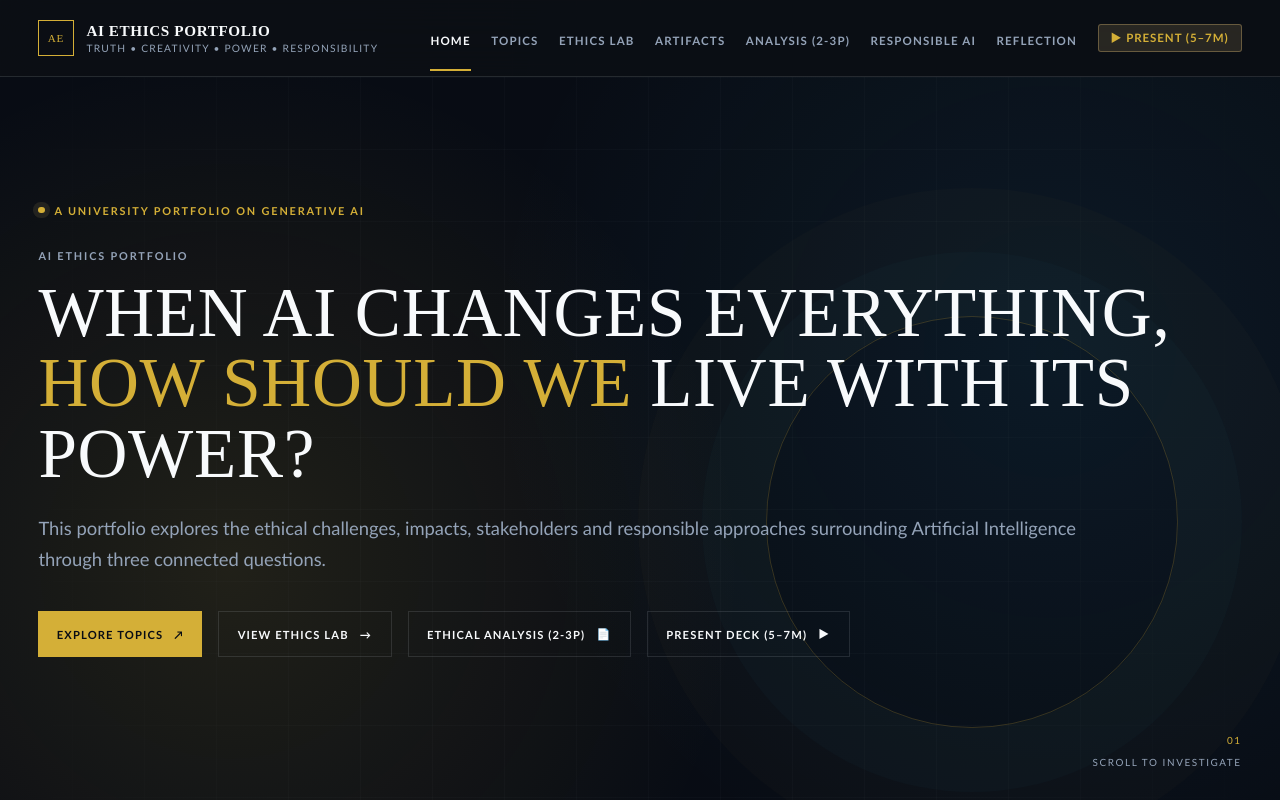
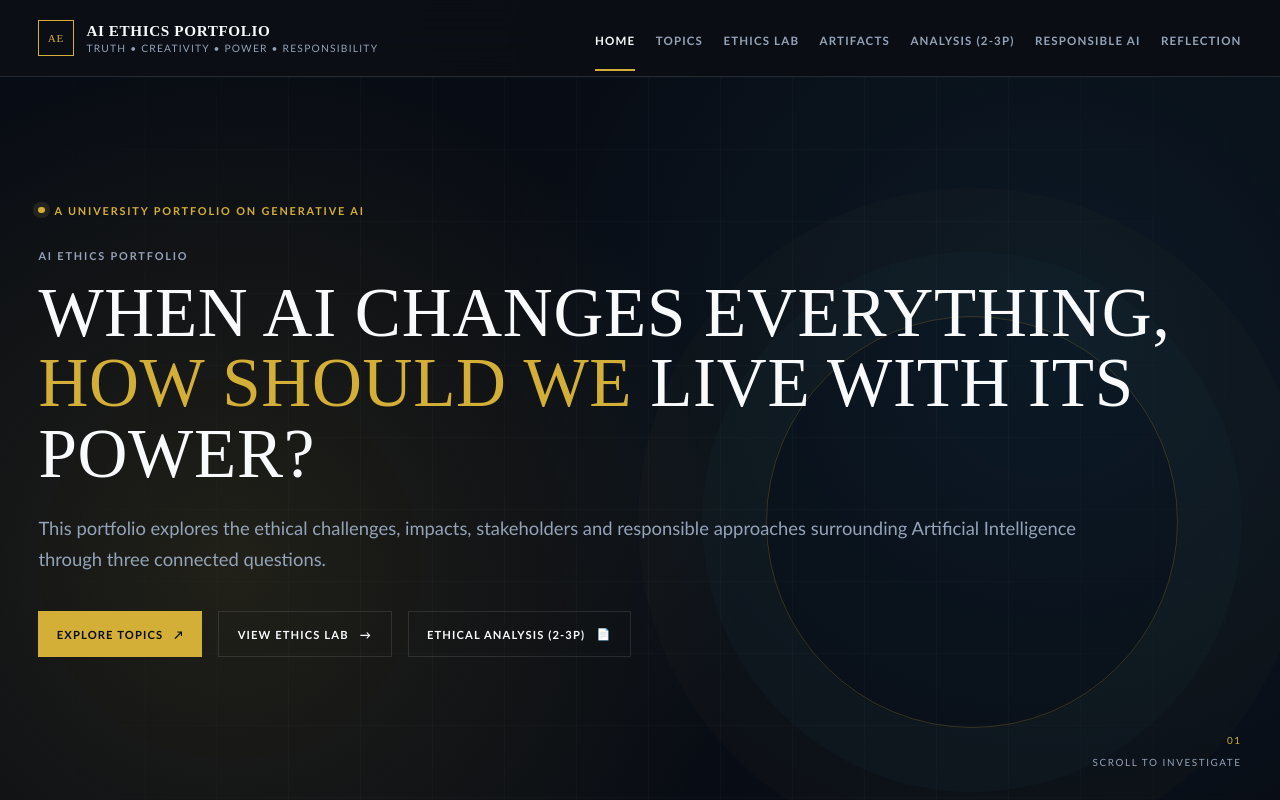
Before and after one commit to SurajAd57/Ai-Ethics-Portfolio, an Angular app: page / in a window 1280 px wide. Shown: the top 800 px of the page. Built offline with nearby package versions, Linux system fonts and the light colour scheme.

Commit message:
feat: implement homepage UI, navigation component, and ethical analysis page structure

```diff
--- a/src/app/components/navbar/navbar.html
+++ b/src/app/components/navbar/navbar.html
@@ -27,7 +27,6 @@
       <a routerLink="/analysis" routerLinkActive="is-active" (click)="closeMenu()">Analysis (2-3p)</a>
       <a routerLink="/responsible-ai" routerLinkActive="is-active" (click)="closeMenu()">Responsible AI</a>
       <a routerLink="/reflection" routerLinkActive="is-active" (click)="closeMenu()">Reflection</a>
-      <a routerLink="/presentation" class="nav-pres-btn" (click)="closeMenu()">▶ Present (5–7m)</a>
     </nav>
   </div>
 </header>
--- a/src/app/components/navbar/navbar.scss
+++ b/src/app/components/navbar/navbar.scss
@@ -47,22 +47,6 @@
 .primary-nav a:hover, .primary-nav a.is-active { color: var(--text); }
 .primary-nav a.is-active::after { transform: scaleX(1); }
 
-.primary-nav a.nav-pres-btn {
-  background: rgba(199, 168, 108, 0.16);
-  border: 1px solid rgba(199, 168, 108, 0.4);
-  color: var(--accent);
-  padding: 0.4rem 0.75rem;
-  border-radius: 3px;
-  letter-spacing: 0.08em;
-  transition: all 180ms ease;
-
-  &::after { display: none; }
-  &:hover {
-    background: var(--accent);
-    color: #0b0f14;
-    border-color: var(--accent);
-  }
-}
 
 .menu-toggle { display: none; border: 1px solid var(--border); background: transparent; padding: 0.65rem; color: var(--text); }
 .menu-toggle span { display: block; width: 1.25rem; height: 1px; margin: 0.25rem; background: currentColor; }
--- a/src/app/pages/ethical-analysis/ethical-analysis-page.html
+++ b/src/app/pages/ethical-analysis/ethical-analysis-page.html
@@ -10,9 +10,6 @@
         <button type="button" class="btn-print" (click)="printDocument()" title="Print or save as 2-3 page PDF">
           <span class="print-icon">🖨️</span> Print / Save PDF
         </button>
-        <a routerLink="/presentation" class="btn-pres">
-          Launch Presentation Mode (5–7m) →
-        </a>
       </div>
     </div>
   </header>
--- a/src/app/pages/home/home.html
+++ b/src/app/pages/home/home.html
@@ -10,7 +10,6 @@
         <a routerLink="/topics" class="button button-primary">Explore topics <span aria-hidden="true">↗</span></a>
         <a routerLink="/ethics-lab" class="button button-quiet">View Ethics Lab <span aria-hidden="true">→</span></a>
         <a routerLink="/analysis" class="button button-quiet">Ethical Analysis (2-3p) <span aria-hidden="true">📄</span></a>
-        <a routerLink="/presentation" class="button button-quiet">Present Deck (5–7m) <span aria-hidden="true">▶</span></a>
       </div>
     </div>
     <div class="hero-index" aria-hidden="true"><span>01</span><span>Scroll to investigate</span></div>
```
